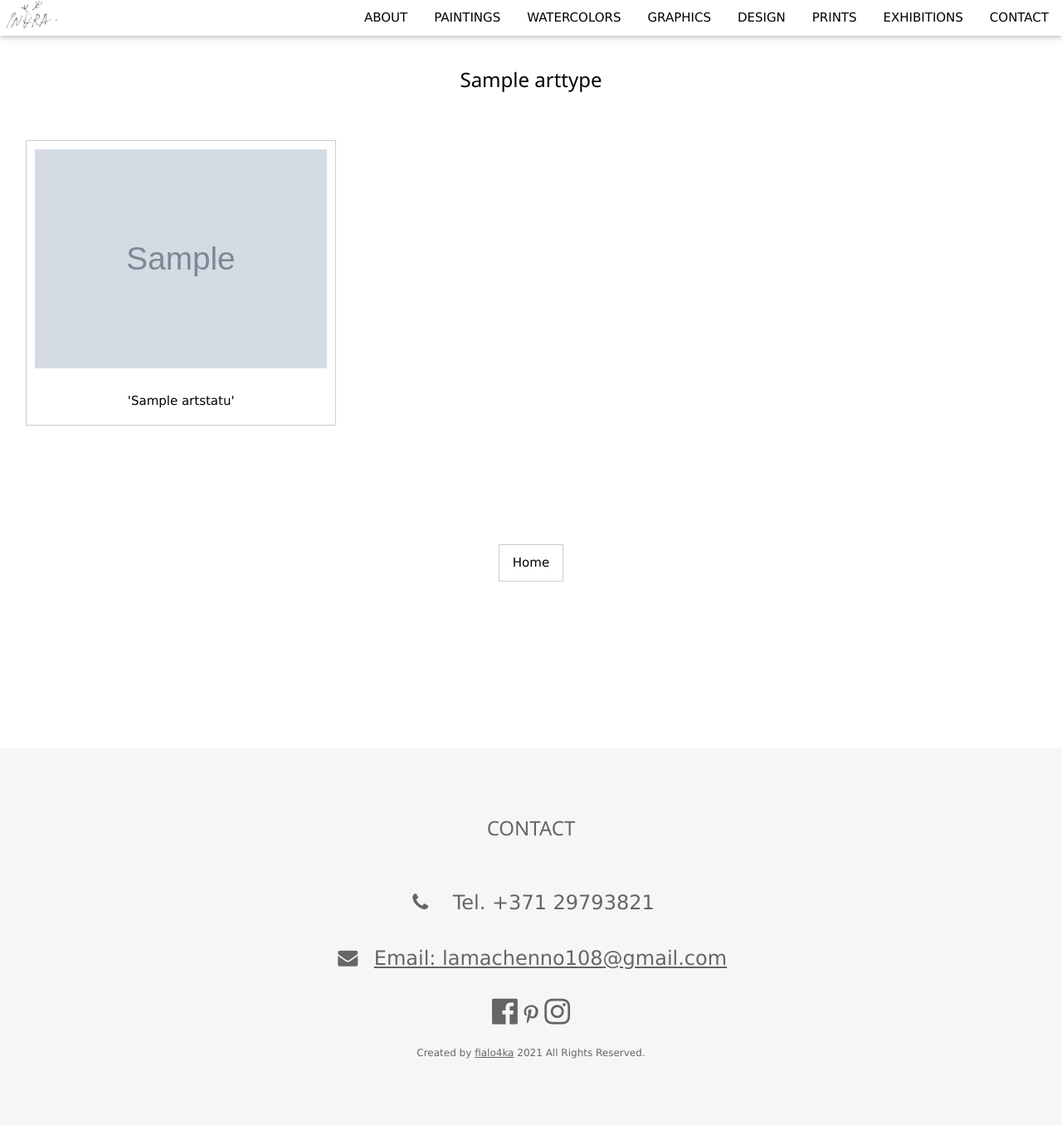
After one commit to fialo4ka/inara, a Django app: page /more/1/ in a window 1280 px wide. The commit adds this page. Shown: the whole page at 83% size. Run offline with Django 3.2, Linux system fonts and the light colour scheme; tables that the repository leaves empty hold one stand-in row (values such as "Sample post"); grey boxes marked "Sample" are stand-in pictures.

Commit message:
add more, templates

```diff
--- /dev/null
+++ b/index/templates/index/base.html
@@ -0,0 +1,93 @@
+<!DOCTYPE html>
+<html>
+<head>
+    <meta charset="utf-8">
+    <title>
+        Inara Petrusewicz
+    </title>
+    <meta name="viewport" content="width=device-width, initial-scale=1">
+    {% load static %}
+    <link rel="stylesheet" type="text/css" href="{% static 'index/w3.css/w3.css' %}"  />
+    <link rel="stylesheet" href="{% static 'index/stle.css' %}">
+    <link rel="stylesheet" href="https://cdnjs.cloudflare.com/ajax/libs/font-awesome/4.7.0/css/font-awesome.min.css">
+</head>
+<body>
+    <!-- Navbar (sit on top) -->
+    <div class="w3-top">
+    <div class="w3-bar w3-white w3-card" id="myNavbar">
+        <a href="#home" class="w3-bar-item w3-button w3-wide" style="padding:0;">
+            <img src="{% static 'index/img/logo.jpg' %}" style="height:2.5rem;">
+        </a>
+        <!-- Right-sided navbar links -->
+        <div class="w3-right w3-hide-small">
+        <a href="#about" class="w3-bar-item w3-button">ABOUT</a>
+        <a href="#akril" class="w3-bar-item w3-button">PAINTINGS</a>
+        <a href="#water" class="w3-bar-item w3-button">WATERCOLORS</a>
+        <a href="#graph" class="w3-bar-item w3-button">GRAPHICS</a>
+        <a href="#gesig" class="w3-bar-item w3-button">DESIGN</a>
+        <a href="#prints" class="w3-bar-item w3-button">PRINTS</a>
+        <a href="#exhebition" class="w3-bar-item w3-button">EXHIBITIONS</a>
+        <a href="#contact" class="w3-bar-item w3-button">CONTACT</a>
+        </div>
+        <!-- Hide right-floated links on small screens and replace them with a menu icon -->
+
+        <a href="javascript:void(0)" class="w3-bar-item w3-button w3-right w3-hide-large w3-hide-medium" onclick="w3_open()">
+        <i class="fa fa-bars"></i>
+        </a>
+    </div>
+    </div>
+
+
+    <!-- Sidebar on small screens when clicking the menu icon -->
+    <nav class="w3-sidebar w3-bar-block w3-black w3-card w3-animate-left w3-hide-medium w3-hide-large" style="display:none" id="mySidebar">
+    <a href="javascript:void(0)" onclick="w3_close()" class="w3-bar-item w3-button w3-large w3-padding-16">Close ×</a>
+    <a href="#about" onclick="w3_close()" class="w3-bar-item w3-button">ABOUT</a>
+    <a href="#akril" onclick="w3_close()" class="w3-bar-item w3-button">PAINTINGS</a>
+    <a href="#water" onclick="w3_close()" class="w3-bar-item w3-button">WATERCOLORS</a>
+    <a href="#graph" onclick="w3_close()" class="w3-bar-item w3-button">GRAPHICS</a>
+    <a href="#gesig" onclick="w3_close()" class="w3-bar-item w3-button">DESIGN</a>
+    <a href="#prints" onclick="w3_close()" class="w3-bar-item w3-button">PRINTS</a>
+    <a href="#exhebition" onclick="w3_close()" class="w3-bar-item w3-button">EXHIBITIONS</a>
+    <a href="#contact" onclick="w3_close()" class="w3-bar-item w3-button">CONTACT</a>
+    </nav>
+
+{% block content %}{% endblock %}
+
+
+
+    <!-- CONTACT Section -->
+    <!-- Footer -->
+    <footer class="w3-container w3-padding-64 w3-light-grey w3-center w3-opacity w3-xlarge" style="margin-top:128px" id="contact">
+        <h3 class="w3-center">CONTACT</h3>
+        <div style="margin-top:48px">
+            <p><i class="fa fa-phone fa-fw w3-xlarge w3-margin-right"></i> Tel. +371 29793821</p>
+            <p><i class="fa fa-envelope fa-fw w3-xlarge w3-margin-right"> </i><a href="mailto:lamachenno108@gmail.com">Email: lamachenno108@gmail.com</a></p>
+        </div>
+        <a href="https://www.facebook.com/inara.petrusevich" target="_blank"><i class="fa fa-facebook-official w3-hover-opacity w3-xxlarge"></i></a>
+        <a href="http://www.pinterest.com/inarapetrusevic/" target="_blank"><i class="fa fa-pinterest-p w3-hover-opacity"></i></a>
+        <a href="https://www.instagram.com/inarapetrusevich/" target="_blank"><i class="fa fa-instagram w3-hover-opacit w3-xxlarge"></i></a>
+        <p class="w3-small">Created by <a href="https://fialo.info" target="_blank" class="w3-hover-text-green">fialo4ka</a> 2021 All Rights Reserved.</p>
+    </footer>
+
+    <div id="artModal" class="modal w3-modal">
+        <div class="modal-content w3-container">
+            <div>
+                <span class="modalClose" onclick="CloseArtModal();">&times;</span>
+            </div>
+            <div>
+                <div class="w3-col m6 w3-center">
+                    <img id="photo" class="w3-round w3-image" >
+                </div>
+                <div class="w3-col m5 w3-center w3-margin-left">
+                    <div id="text" class="w3-left-align"></div>
+                    <div id="info" class="w3-left-align"></div>
+                    <div id="price" class="w3-left-align"></div>
+                    <a id="order" class="mailto" href="mailto:lamachenno108@gmail.com?subject=Ortder artwork&body=Hello%20I'm%20interested%20in%20ordering%20artwork%20*artwort*">Order</a>
+                </div>
+            </div>
+        </div>
+    </div>
+
+    <script src="{% static 'index/site.js' %}"></script>
+</body>
+</html>
--- /dev/null
+++ b/index/templates/index/more_image.html
@@ -0,0 +1,48 @@
+{% extends "index/base.html" %}
+{% load static %}
+
+{% block content %}
+
+    <div class="w3-container w3-padding-64" id="about">
+        <h3 class="w3-center">{{artType.name}}</h3><br>
+
+        <div class="w3-row" style="margin-bottom:128px">
+            <div class="w3-third">
+                {% for art in list1 %}
+                    <div class="w3-card-4 m3 w3-border" onclick="OpenArtModal('{{ art.photo}}', '{{ art.price}}', '{{ art.size}}', '{{ art.year}}', '{{ art.name}}');">
+                        <img src="/artWorks/{{ art.photo }}" class="w3-round w3-image art-size" >
+                        <div class="w3-container w3-center">
+                            <p>'{{ art.art_status }}'</p>
+                        </div>
+                    </div>
+                {% endfor %}
+            </div>
+            <div class="w3-third">
+                {% for art in list2 %}
+                    <div class="w3-card-4 m3 w3-border" onclick="OpenArtModal('{{ art.photo}}', '{{ art.price}}', '{{ art.size}}', '{{ art.year}}', '{{ art.name}}');">
+                        <img src="/artWorks/{{ art.photo }}" class="w3-round w3-image art-size" >
+                        <div class="w3-container w3-center">
+                            <p>'{{ art.art_status }}'</p>
+                        </div>
+                    </div>
+                {% endfor %}
+            </div>
+            <div class="w3-third">
+                {% for art in list3 %}
+                    <div class="w3-card-4 m3 w3-border" onclick="OpenArtModal('{{ art.photo}}', '{{ art.price}}', '{{ art.size}}', '{{ art.year}}', '{{ art.name}}');">
+                        <img src="/artWorks/{{ art.photo }}" class="w3-round w3-image art-size" >
+                        <div class="w3-container w3-center">
+                            <p>'{{art.art_status }}'</p>
+                        </div>
+                    </div>
+                {% endfor %}
+            </div>
+        </div>
+        <div  class="w3-center">
+            <div class="w3-bar">
+                <a  class="w3-button w3-block w3-white w3-border" href="/">Home</a>
+            </div>
+        </div>
+    </div>
+
+{% endblock %}
--- a/index/urls.py
+++ b/index/urls.py
@@ -3,4 +3,5 @@ from index import views
 
 urlpatterns = [
     path("", views.home, name="home"),
+    path("more/<int:art_type>/", views.more_images, name="more"),
 ]
--- a/index/views.py
+++ b/index/views.py
@@ -2,21 +2,60 @@ import re
 from datetime import datetime
 from django.http import HttpResponse
 from django.shortcuts import render
-from .models import ArtWork
+from .models import ArtWork, ArtType
 import operator
 
 def home(request):
-    paint_list1 = ArtWork.objects.all().filter(art_type=1, column_number=1).order_by('sort')
-    paint_list2 = ArtWork.objects.all().filter(art_type=1, column_number=2).order_by('sort')
-    paint_list3 = ArtWork.objects.all().filter(art_type=1, column_number=3).order_by('sort')
+    tempList = ArtWork.objects.all().filter(art_type=1, column_number=1, art_status=2).order_by('sort')
+    if tempList.count() >= 3:
+        paint_list1 = tempList
+    else:
+        paint_list1 = ArtWork.objects.all().filter(art_type=1, column_number=1).order_by('sort')[:5]
+    tempList = ArtWork.objects.all().filter(art_type=1, column_number=2, art_status=2).order_by('sort')
+    if tempList.count() >= 3:
+        paint_list2 = tempList
+    else:
+        paint_list2 = ArtWork.objects.all().filter(art_type=1, column_number=2).order_by('sort')[:5]
+    tempList = ArtWork.objects.all().filter(art_type=1, column_number=3, art_status=2).order_by('sort')
+    if tempList.count() >= 3:
+        paint_list3= tempList
+    else:
+        paint_list3 = ArtWork.objects.all().filter(art_type=1, column_number=3).order_by('sort')[:5]
 
-    water_list1 = ArtWork.objects.all().filter(art_type=2, column_number=1).order_by('sort')
-    water_list2 = ArtWork.objects.all().filter(art_type=2, column_number=2).order_by('sort')
-    water_list3 = ArtWork.objects.all().filter(art_type=2, column_number=3).order_by('sort')
 
-    graph_list1 = ArtWork.objects.all().filter(art_type=3, column_number=1).order_by('sort')
-    graph_list2 = ArtWork.objects.all().filter(art_type=3, column_number=2).order_by('sort')
-    graph_list3 = ArtWork.objects.all().filter(art_type=3, column_number=3).order_by('sort')
+    tempList = ArtWork.objects.all().filter(art_type=2, column_number=1, art_status=2).order_by('sort')
+    if tempList.count() >= 3:
+        water_list1= tempList
+    else:
+        water_list1 = ArtWork.objects.all().filter(art_type=2, column_number=1).order_by('sort')
+    tempList = ArtWork.objects.all().filter(art_type=2, column_number=2, art_status=2).order_by('sort')
+    if tempList.count() >= 3:
+        water_list2= tempList
+    else:
+        water_list2 = ArtWork.objects.all().filter(art_type=2, column_number=2).order_by('sort')
+    tempList = ArtWork.objects.all().filter(art_type=2, column_number=3, art_status=2).order_by('sort')
+    if tempList.count() >= 3:
+        water_list3= tempList
+    else:
+        water_list3 = ArtWork.objects.all().filter(art_type=2, column_number=3).order_by('sort')
+
+
+
+    tempList = ArtWork.objects.all().filter(art_type=3, column_number=1, art_status=2).order_by('sort')
+    if tempList.count() >= 3:
+        graph_list1= tempList
+    else:
+        graph_list1 = ArtWork.objects.all().filter(art_type=3, column_number=1).order_by('sort')
+    tempList = ArtWork.objects.all().filter(art_type=3, column_number=2, art_status=2).order_by('sort')
+    if tempList.count() >= 3:
+        graph_list2= tempList
+    else:
+        graph_list2 = ArtWork.objects.all().filter(art_type=3, column_number=2).order_by('sort')
+    tempList = ArtWork.objects.all().filter(art_type=3, column_number=3, art_status=2).order_by('sort')
+    if tempList.count() >= 3:
+        graph_list3= tempList
+    else:
+        graph_list3 = ArtWork.objects.all().filter(art_type=3, column_number=3).order_by('sort')
 
     des_list1 = ArtWork.objects.all().filter(art_type=4, column_number=1).order_by('sort')
     des_list2 = ArtWork.objects.all().filter(art_type=4, column_number=2).order_by('sort')
@@ -29,7 +68,7 @@ def home(request):
 
     return render(
         request,
-        'index/index_there.html',
+        'index/index_home.html',
         context = {
             'paint_list1': paint_list1,
             'paint_list2': paint_list2,
@@ -48,3 +87,22 @@ def home(request):
             'print_list3': print_list3
         }
     )
+
+
+def more_images(request, art_type):
+    list1 = ArtWork.objects.all().filter(art_type=art_type, column_number=1).order_by('sort')
+    list2 = ArtWork.objects.all().filter(art_type=art_type, column_number=2).order_by('sort')
+    list3 = ArtWork.objects.all().filter(art_type=art_type, column_number=3).order_by('sort')
+
+    artType = ArtType.objects.get(id=art_type)
+
+    return render(
+        request,
+        'index/more_image.html',
+        context = {
+            'list1': list1,
+            'list2': list2,
+            'list3': list3,
+            'artType': artType
+        }
+    )
```
Also changed, not shown: index/templates/index/index_home.html (renamed from index/templates/index/index_there.html, +36 -93 lines).
